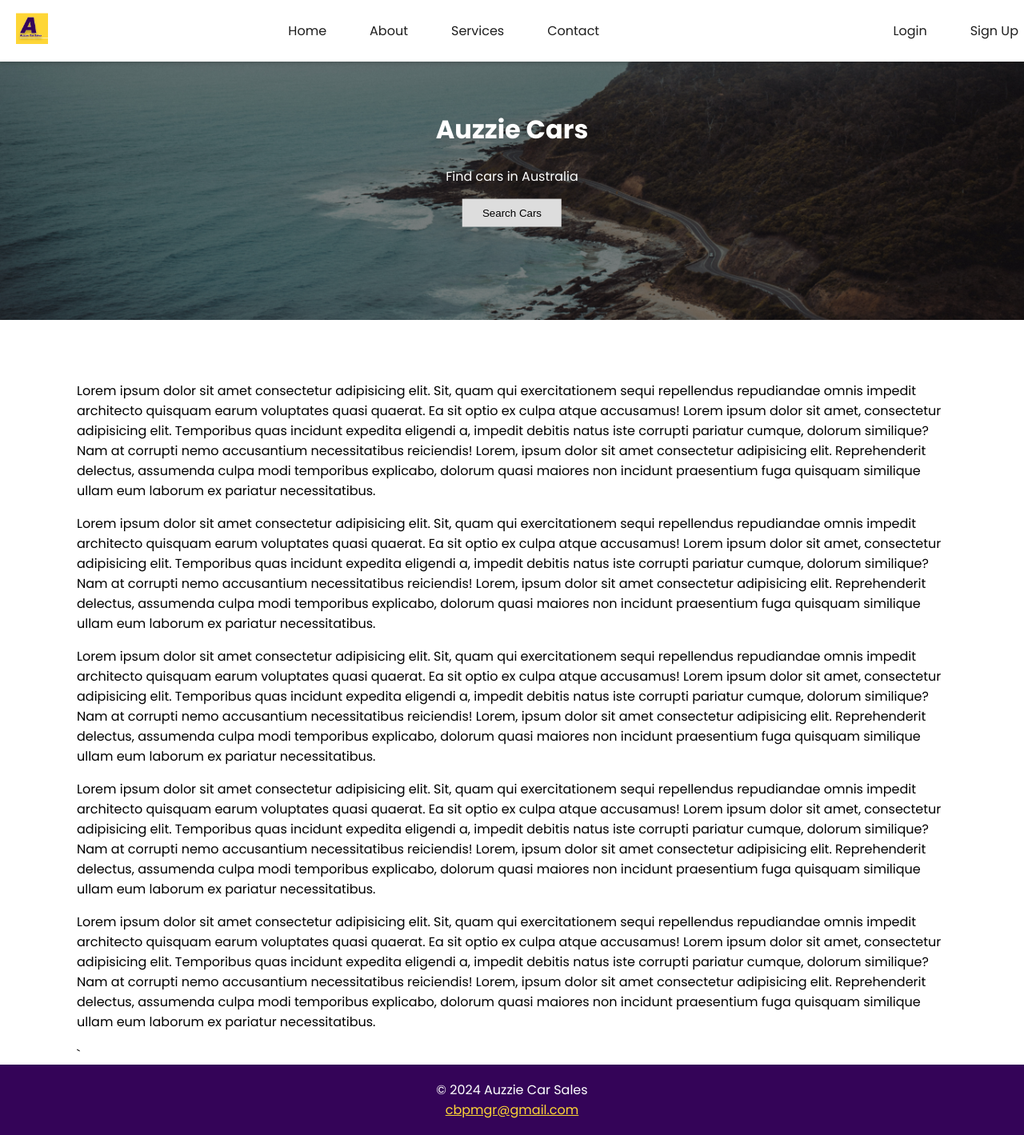
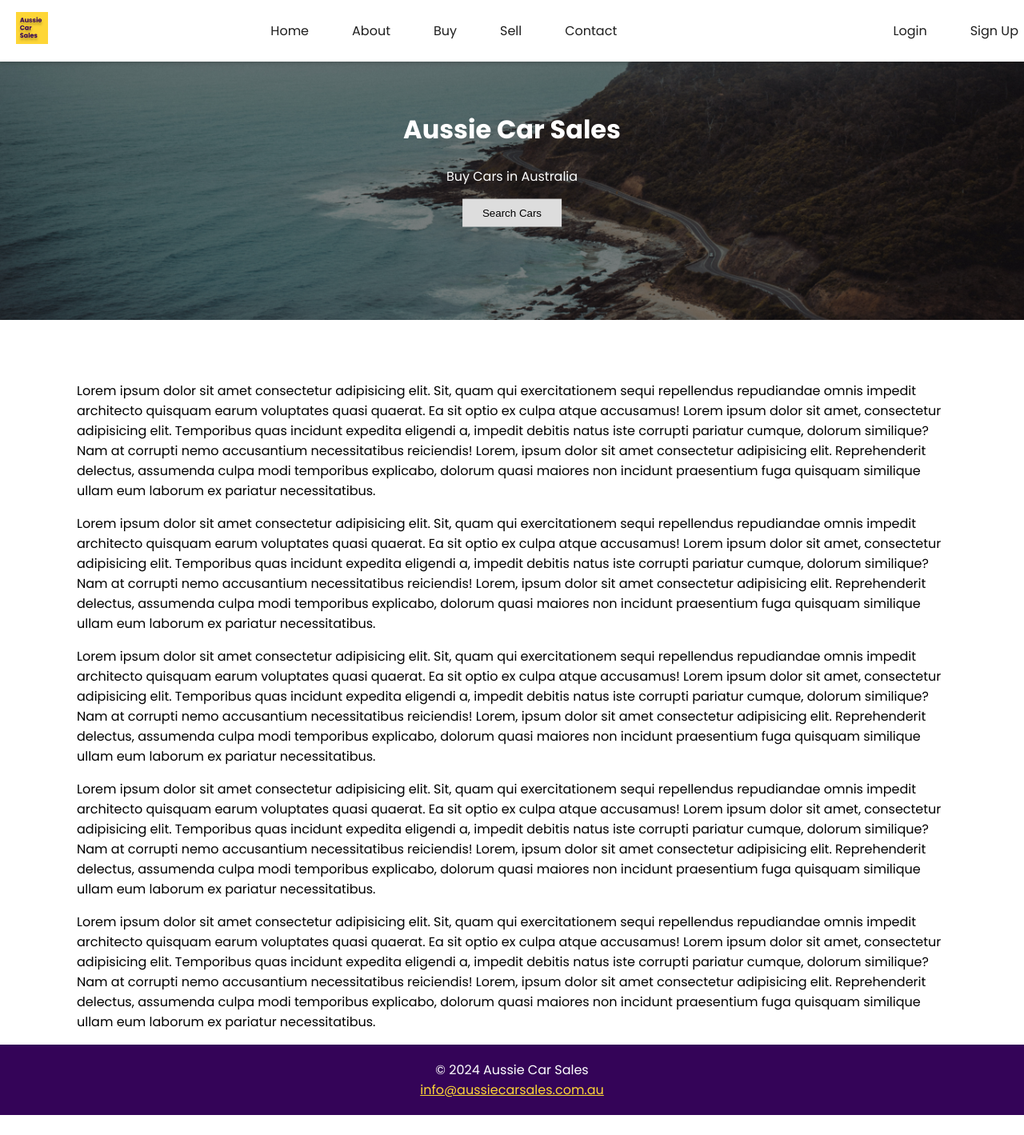
Before and after one commit to pfieffer/aussie-car-sales, a PHP site: page / in a window 1280 px wide. Shown: the whole page at 80% size. After the commit the page ends 1394 px from the top, so only its background shows below. Run offline with PHP 8.4, Linux system fonts and the light colour scheme.

Commit message:
fix: Logo update and services card dark mode fix

```diff
--- a/css/main.css
+++ b/css/main.css
@@ -149,12 +149,12 @@ html {
 }
 
 .service-card {
-    max-width: 600px;
+    max-width: 60%;
     display: flex;
     flex-direction: column;
     border-radius: 8px;
     overflow: hidden;
-    background: linear-gradient(var(--light), var(--light)) padding-box,
+    background: linear-gradient(light-dark(var(--light), var(--dark)), light-dark(var(--light), var(--dark))) padding-box,
         linear-gradient(45deg, var(--banana) 0%, var(--plum) 100%) border-box;
     border: solid 2px transparent;
     border-radius: 8px;
--- a/index.html
+++ b/index.html
@@ -17,7 +17,8 @@
     <ul class="nav-links">
         <li><a href="#">Home</a></li>
         <li><a href="about.html">About</a></li>
-        <li><a href="#">Services</a></li>
+        <li><a href="#">Buy</a></li>
+        <li><a href="#">Sell</a></li>
         <li><a href="#">Contact</a></li>
     </ul>
     <ul class="nav-right">
@@ -28,8 +29,8 @@
 
     <div class="hero-image">
         <div class="hero-text">
-          <h1>Auzzie Cars</h1>
-          <p>Find cars in Australia</p>
+          <h1>Aussie Car Sales</h1>
+          <p>Buy Cars in Australia</p>
           <button>Search Cars</button>
         </div>
       </div>
@@ -65,7 +66,7 @@
           Lorem ipsum dolor sit amet consectetur adipisicing elit. Sit, quam qui exercitationem sequi repellendus repudiandae omnis impedit architecto quisquam earum voluptates quasi quaerat. Ea sit optio ex culpa atque accusamus!
           Lorem ipsum dolor sit amet, consectetur adipisicing elit. Temporibus quas incidunt expedita eligendi a, impedit debitis natus iste corrupti pariatur cumque, dolorum similique? Nam at corrupti nemo accusantium necessitatibus reiciendis!
           Lorem, ipsum dolor sit amet consectetur adipisicing elit. Reprehenderit delectus, assumenda culpa modi temporibus explicabo, dolorum quasi maiores non incidunt praesentium fuga quisquam similique ullam eum laborum ex pariatur necessitatibus.
-        </p>`
+        </p>
 
       </div>
 
@@ -73,8 +74,8 @@
 
 
       <footer>
-        <p>&copy 2024 Auzzie Car Sales<br>
-        <a href="mailto:info@auzziecarsales.com.au">cbpmgr@gmail.com</a></p>
+        <p>&copy 2024 Aussie Car Sales<br>
+        <a href="mailto:info@aussiecarsales.com.au">info@aussiecarsales.com.au</a></p>
       </footer>
 
 </body>
```
Also changed, not shown: about.html (+4 -3 lines), hero.html (deleted, +0 -21 lines), images/logo.png, 1 other file.
